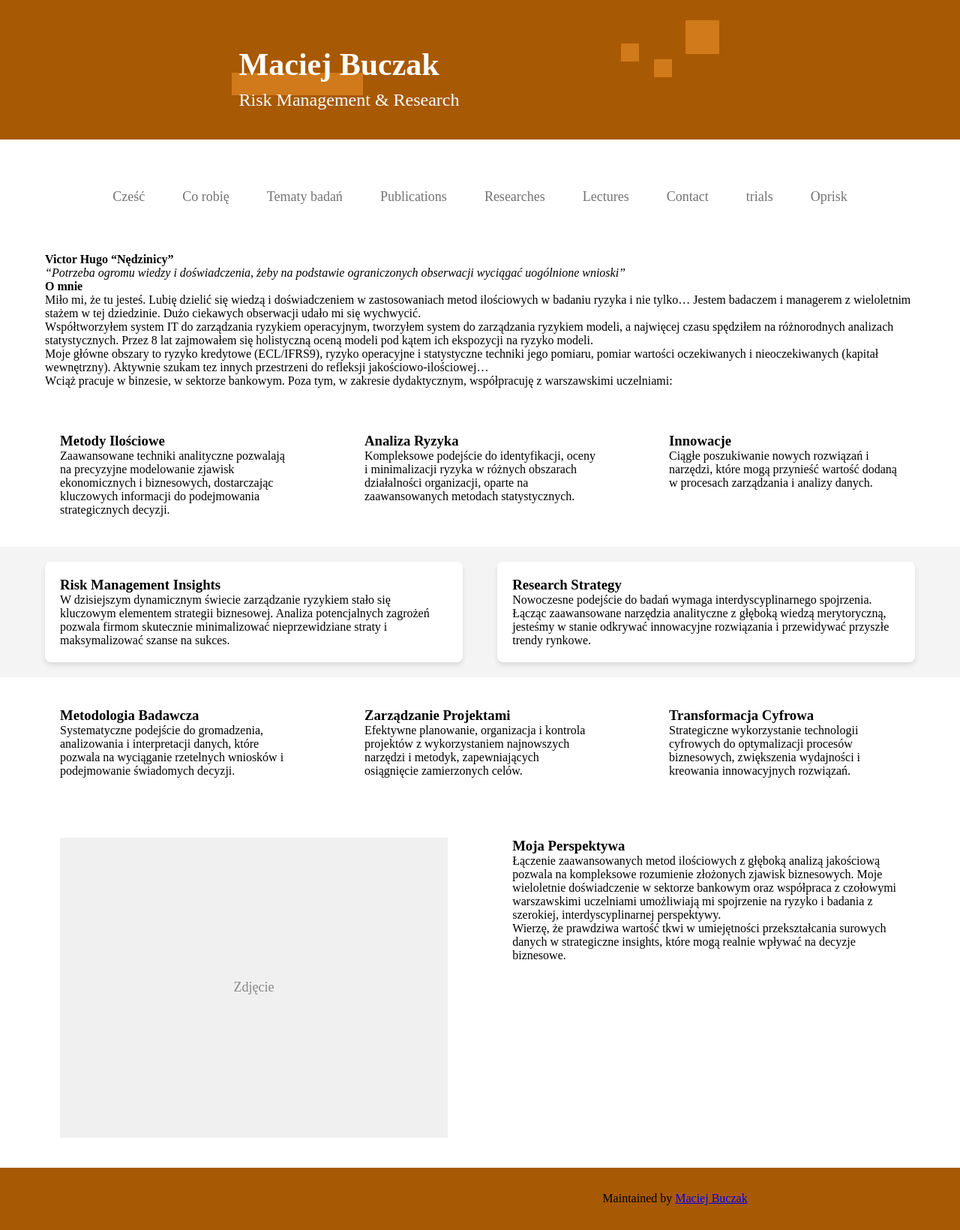
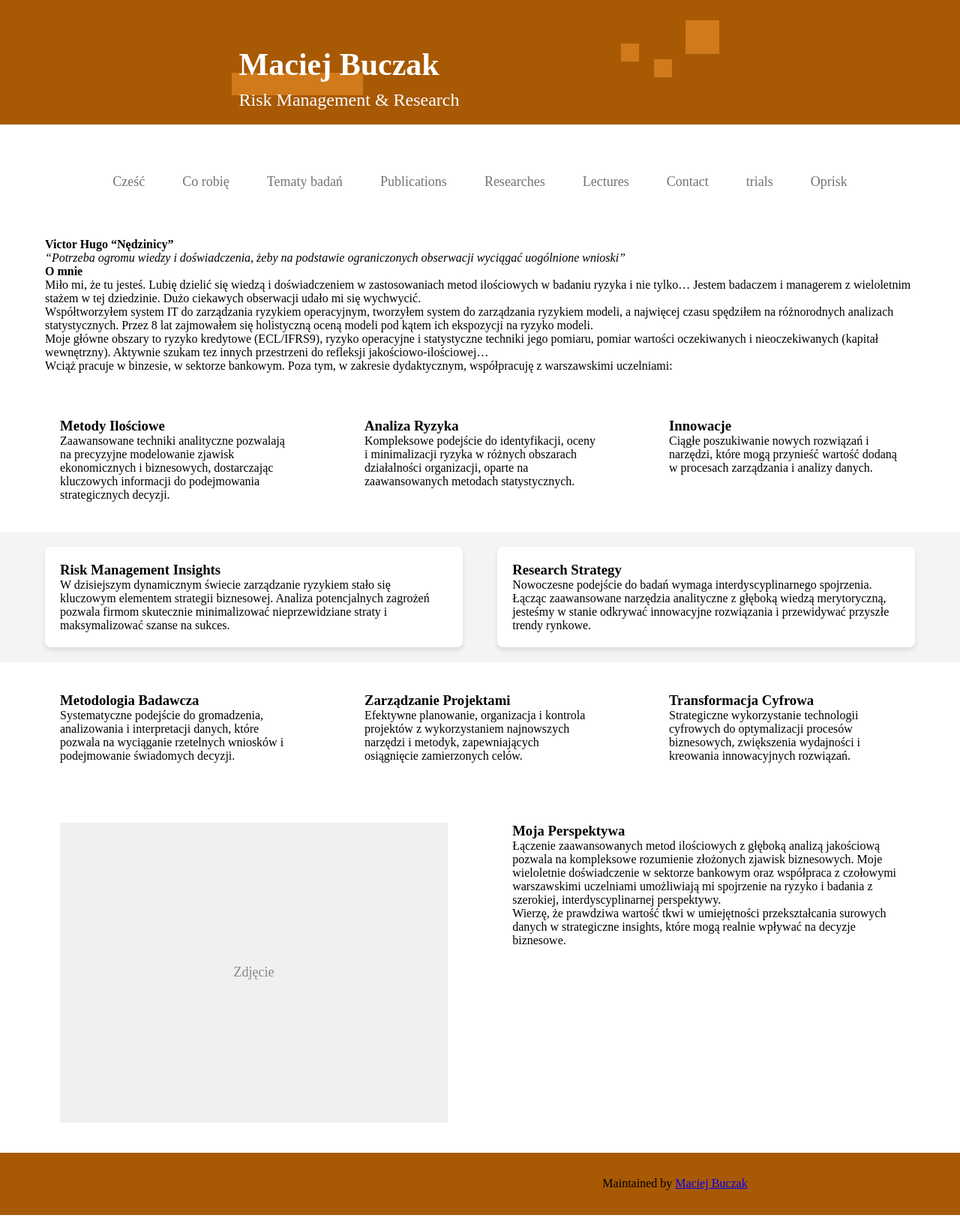
Before and after one commit to MaciejBuczak/risk-research, a Jekyll site: the page built from index.md, in a window 1280 px wide. Shown: the whole page at 75% size. Built offline with Jekyll 4.4.1, drawn with Linux system fonts in a browser that asks for light colours.

Commit message:
Update default.html

```diff
--- a/_layouts/default.html
+++ b/_layouts/default.html
@@ -33,7 +33,7 @@
       display: flex;
       justify-content: center;
       padding-top: 30px;
-      padding-bottom: 50.5px;
+      padding-bottom: 30.5px;
       overflow: hidden; /* Zapobiega wystawaniu kwadratów */
     }
     #header_wrap .inner {
```
